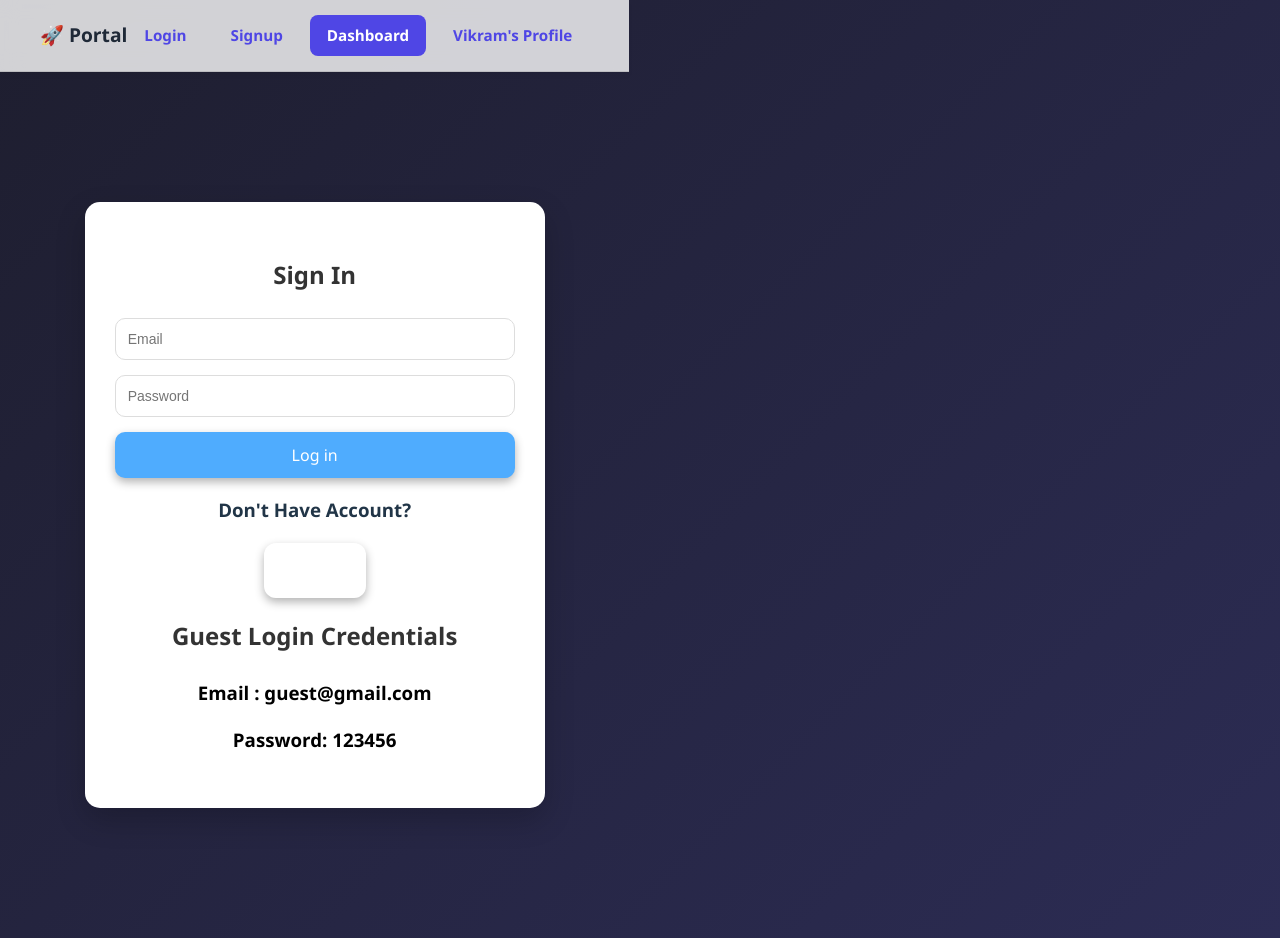
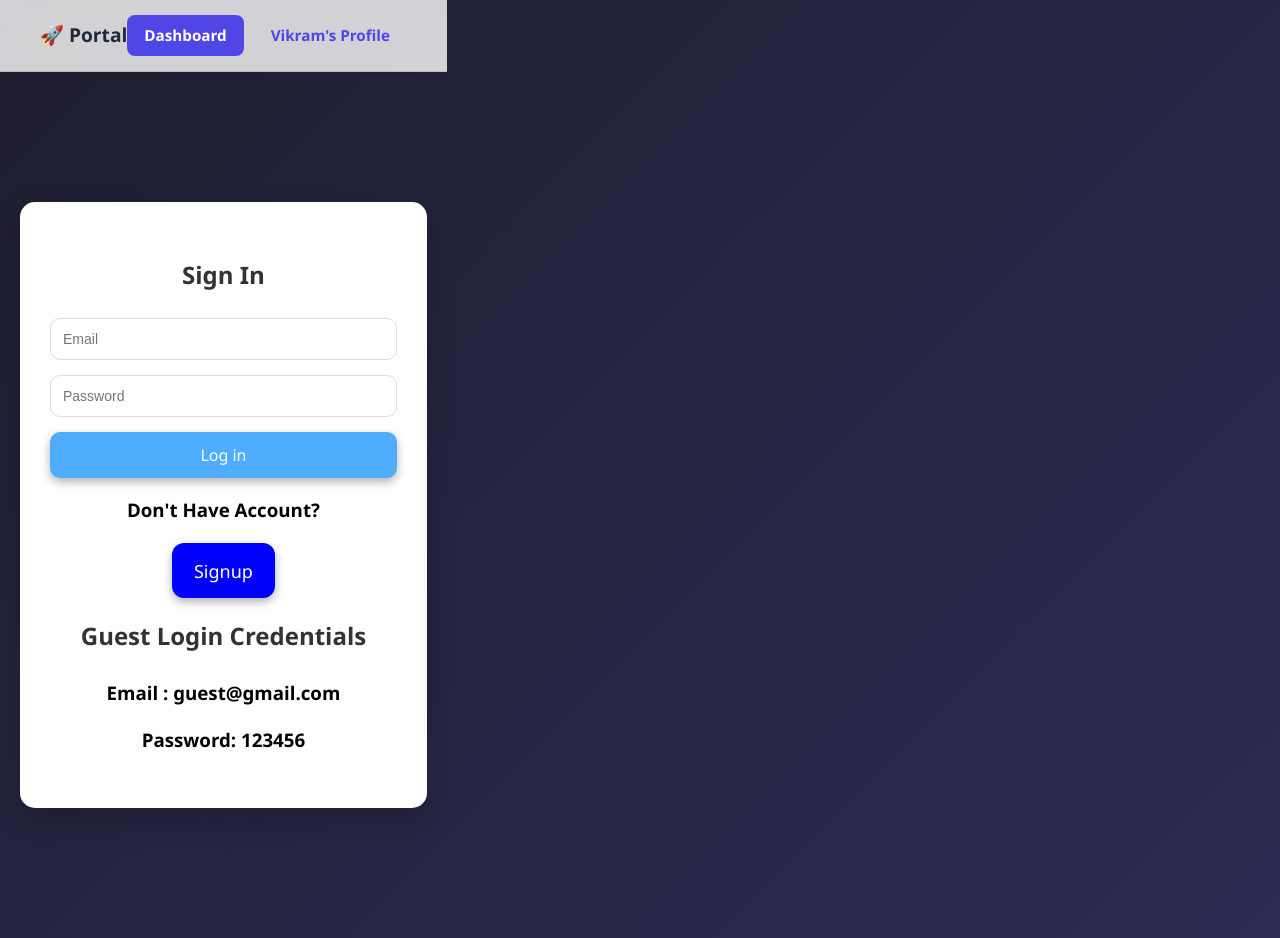
Before and after one commit to vikramNilaji/March2026, a React app in the folder auth-portal/frontend/signup/: page / in a window 1280 px wide. Built offline with nearby package versions, Linux system fonts and the light colour scheme; the HTML template or start-up script is replaced by a standard one.

Commit message:
lucideReact

```diff
--- a/auth-portal/frontend/signup/src/App.jsx
+++ b/auth-portal/frontend/signup/src/App.jsx
@@ -54,14 +54,7 @@ function App() {
         </div>
 
         <div style={{ display: "flex", gap: "10px" }}>
-          <Link to="/login" style={linkStyle}>
-            Login
-          </Link>
-          <Link to="/signup" style={linkStyle}>
-            Signup
-          </Link>
-
-          <Link
+         <Link
             to="/dashboard"
             style={{
               ...linkStyle,
--- a/auth-portal/frontend/signup/src/components/Login.jsx
+++ b/auth-portal/frontend/signup/src/components/Login.jsx
@@ -1,7 +1,6 @@
 import React, { useState } from "react";
 import { useNavigate } from "react-router-dom";
 import "./Login.css";
-
 
 const Login = () => {
   const [formData, setFormData] = useState({ email: "", password: "" });
@@ -71,8 +70,13 @@ const Login = () => {
         </button>
       </form>
       <div>
-        <h3>Don't Have Account?</h3>
-        <button onClick={() => navigate("/signup")}>Signup</button>
+        <h3 style={{ color: "black" }}>Don't Have Account?</h3>
+        <button
+          onClick={() => navigate("/signup")}
+          style={{ backgroundColor: "blue", color: "white" }}
+        >
+          Signup
+        </button>
       </div>
       <h2>Guest Login Credentials</h2>
       <h3 style={{ color: "black" }}>Email : guest@gmail.com </h3>
```
